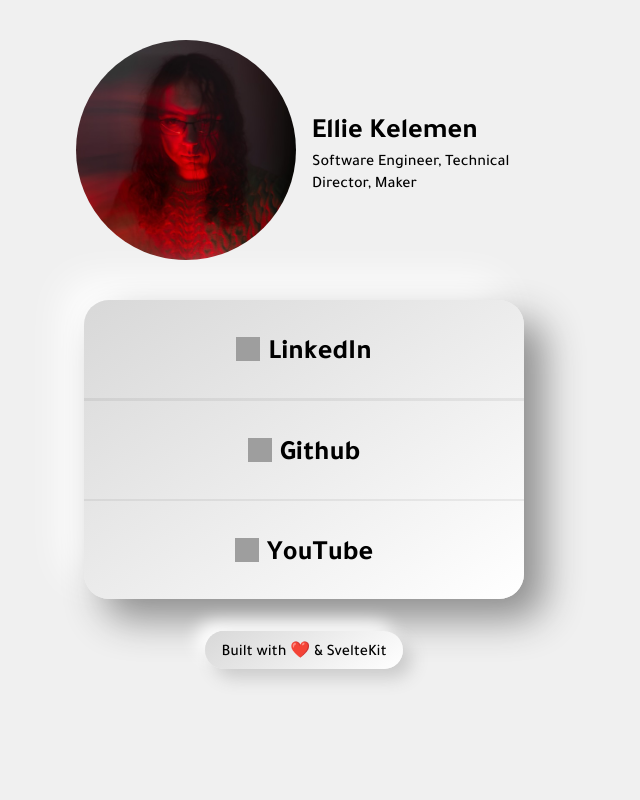
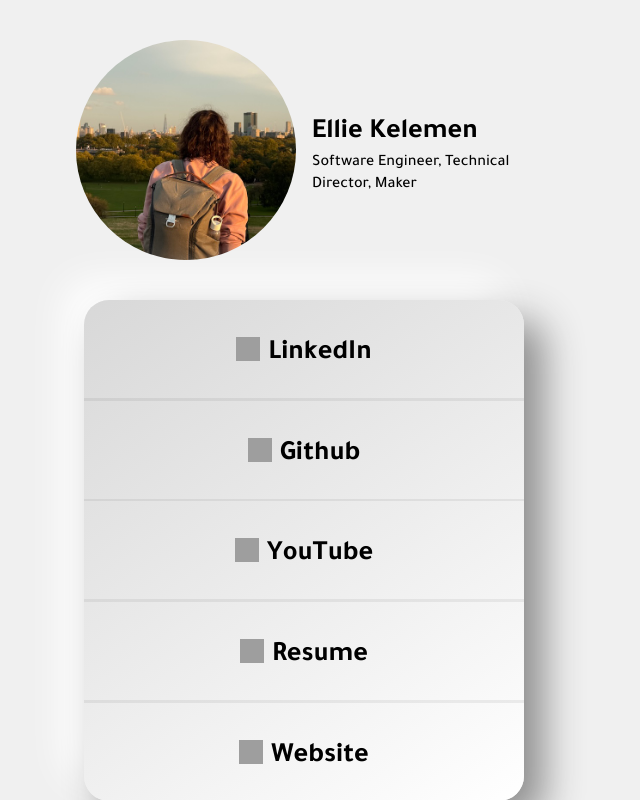
Before and after one commit to whoisEllie/not-linktree, a SvelteKit app: page / in a window 1280 px wide. Shown: the whole page, without its empty margins (336-976 px from the left). Built offline with nearby package versions, Linux system fonts and the light colour scheme; grey boxes are pictures that could not be loaded.

Commit message:
Added resume & website

```diff
--- a/src/routes/+page.svelte
+++ b/src/routes/+page.svelte
@@ -22,6 +22,10 @@
         <Listitem link="https://www.github.com/whoisellie" text="Github" iconslug="github"/>
         <div class="spacer"></div>
         <Listitem link="https://www.youtube.com/@elliemakesgames" text="YouTube" iconslug="youtube"/>
+        <div class="spacer"></div>
+        <Listitem link="resume.pdf" text="Resume" iconslug="googledocs"/>
+        <div class="spacer"></div>
+        <Listitem link="https://www.elliekelemen.com" text="Website" iconslug="svelte"/>
       </div>
       <div on:click={() => window.open("https://github.com/whoisEllie/not-linktree")} class="acknowledgment">
           {"Built with ❤️  & SvelteKit"}
```
Also changed, not shown: static/pfp.jpg, 1 other file (tests, documents, lock files or other folders).
